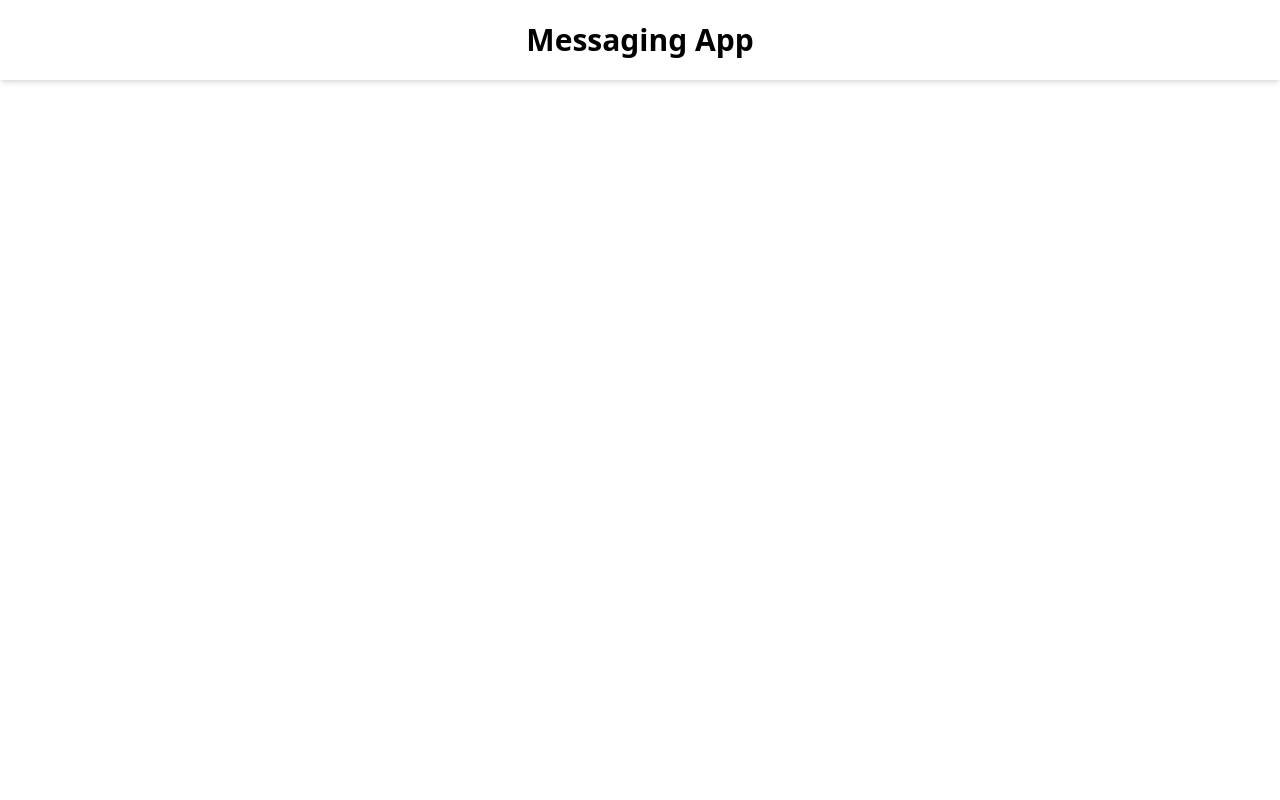
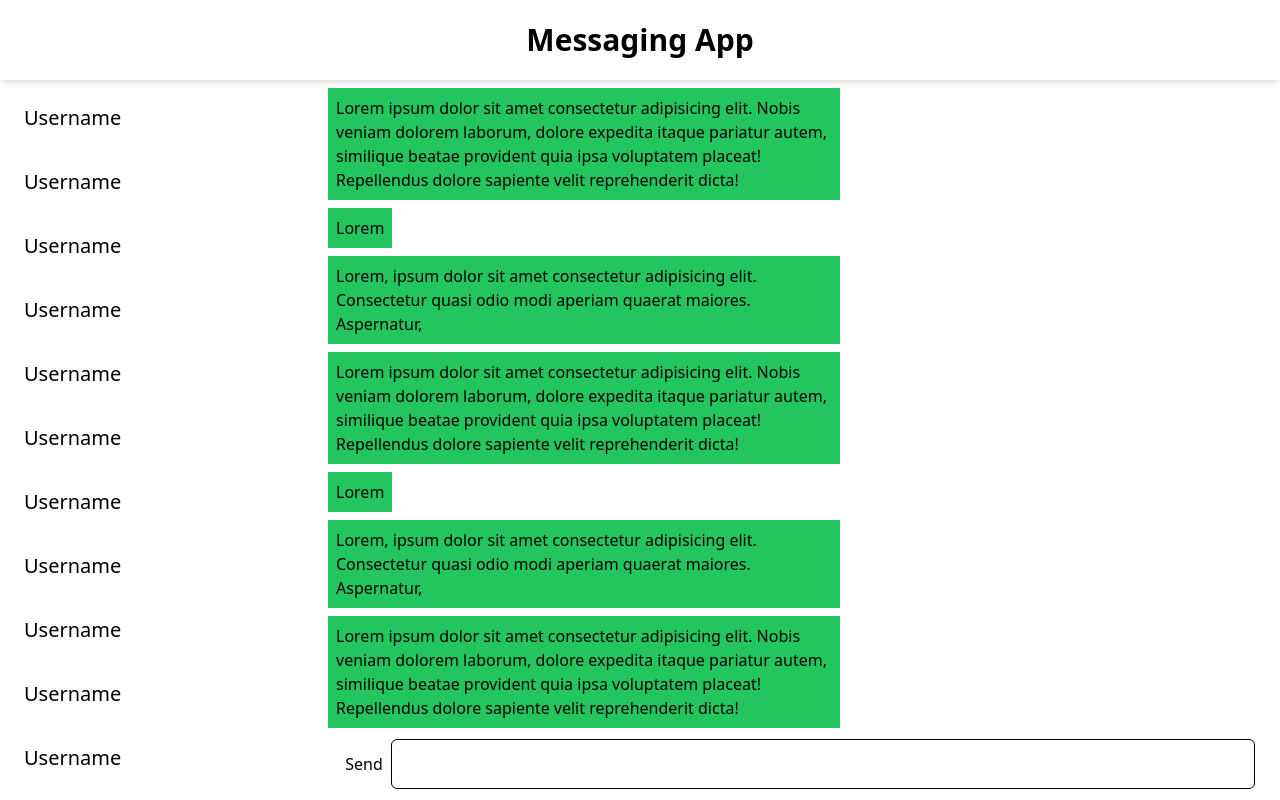
Before and after one commit to rezha4/messaging-app-client, a React (Vite) app: page / in a window 1280 px wide. Built offline with nearby package versions, Linux system fonts and the light colour scheme.

Commit message:
Root is the main page with username lists, fetched from db messages fetched from db, and a form to submit data need to implement READ and CREATE

```diff
--- a/src/Root.jsx
+++ b/src/Root.jsx
@@ -7,6 +7,84 @@ function Root() {
   return (
     <>
       <Navbar />
+      <main className="flex">
+        <aside className="w-[25vw] h-[90vh] overflow-y-auto">
+          <div>
+            <h1 className="text-xl p-3 m-3">Username</h1>
+            <h1 className="text-xl p-3 m-3">Username</h1>
+            <h1 className="text-xl p-3 m-3">Username</h1>
+            <h1 className="text-xl p-3 m-3">Username</h1>
+            <h1 className="text-xl p-3 m-3">Username</h1>
+            <h1 className="text-xl p-3 m-3">Username</h1>
+            <h1 className="text-xl p-3 m-3">Username</h1>
+            <h1 className="text-xl p-3 m-3">Username</h1>
+            <h1 className="text-xl p-3 m-3">Username</h1>
+            <h1 className="text-xl p-3 m-3">Username</h1>
+            <h1 className="text-xl p-3 m-3">Username</h1>
+            <h1 className="text-xl p-3 m-3">Username</h1>
+          </div>
+        </aside>
+        <section className="w-[75vw] h-[90vh] flex flex-col">
+          <div className="h-[90vh] overflow-y-auto">
+            <p className="p-2 m-2 max-w-lg w-fit bg-green-500">
+              Lorem ipsum dolor sit amet consectetur adipisicing elit. Nobis
+              veniam dolorem laborum, dolore expedita itaque pariatur autem,
+              similique beatae provident quia ipsa voluptatem placeat!
+              Repellendus dolore sapiente velit reprehenderit dicta!
+            </p>
+            <p className="p-2 m-2 max-w-lg w-fit bg-green-500">Lorem </p>
+            <p className="p-2 m-2 max-w-lg w-fit bg-green-500">
+              Lorem, ipsum dolor sit amet consectetur adipisicing elit.
+              Consectetur quasi odio modi aperiam quaerat maiores. Aspernatur,{" "}
+            </p>
+            <p className="p-2 m-2 max-w-lg w-fit bg-green-500">
+              Lorem ipsum dolor sit amet consectetur adipisicing elit. Nobis
+              veniam dolorem laborum, dolore expedita itaque pariatur autem,
+              similique beatae provident quia ipsa voluptatem placeat!
+              Repellendus dolore sapiente velit reprehenderit dicta!
+            </p>
+            <p className="p-2 m-2 max-w-lg w-fit bg-green-500">Lorem </p>
+            <p className="p-2 m-2 max-w-lg w-fit bg-green-500">
+              Lorem, ipsum dolor sit amet consectetur adipisicing elit.
+              Consectetur quasi odio modi aperiam quaerat maiores. Aspernatur,{" "}
+            </p>
+            <p className="p-2 m-2 max-w-lg w-fit bg-green-500">
+              Lorem ipsum dolor sit amet consectetur adipisicing elit. Nobis
+              veniam dolorem laborum, dolore expedita itaque pariatur autem,
+              similique beatae provident quia ipsa voluptatem placeat!
+              Repellendus dolore sapiente velit reprehenderit dicta!
+            </p>
+            <p className="p-2 m-2 max-w-lg w-fit bg-green-500">Lorem </p>
+            <p className="p-2 m-2 max-w-lg w-fit bg-green-500">
+              Lorem, ipsum dolor sit amet consectetur adipisicing elit.
+              Consectetur quasi odio modi aperiam quaerat maiores. Aspernatur,{" "}
+            </p>
+            <p className="p-2 m-2 max-w-lg w-fit bg-green-500">
+              Lorem ipsum dolor sit amet consectetur adipisicing elit. Nobis
+              veniam dolorem laborum, dolore expedita itaque pariatur autem,
+              similique beatae provident quia ipsa voluptatem placeat!
+              Repellendus dolore sapiente velit reprehenderit dicta!
+            </p>
+            <p className="p-2 m-2 max-w-lg w-fit bg-green-500">Lorem </p>
+            <p className="p-2 m-2 max-w-lg w-fit bg-green-500">
+              Lorem, ipsum dolor sit amet consectetur adipisicing elit.
+              Consectetur quasi odio modi aperiam quaerat maiores. Aspernatur,{" "}
+            </p>
+          </div>
+          <div className="w-[100%] h-[10vh]">
+            <form className="h-[100%] flex justify-center items-center gap-2">
+              <button className="" type="submit">
+                Send
+              </button>
+              <input
+                type="text"
+                name="message"
+                className="border border-black w-[90%] h-[70%] rounded-md"
+              />
+            </form>
+          </div>
+        </section>
+      </main>
     </>
   );
 }
--- /dev/null
+++ b/src/hooks/useLogin.jsx
@@ -0,0 +1,33 @@
+import { useState } from "react";
+import { useAuthContext } from "./useAuthContext";
+
+export const useLogin = () => {
+  const [error, setError] = useState(null);
+  const [isLoading, setIsLoading] = useState(null);
+  const { dispatch } = useAuthContext();
+
+  const login = async (username, password) => {
+    setIsLoading(true);
+    setError(null);
+
+    const response = await fetch("http://localhost:3000/login", {
+      method: "POST",
+      headers: { "Content-Type": "application/json" },
+      body: JSON.stringify({ username, password }),
+    });
+
+    const json = await response.json();
+
+    if (!response.ok) {
+      setIsLoading(false);
+      setError(json.message);
+    }
+    if (response.ok) {
+      localStorage.setItem("user", JSON.stringify(json));
+      dispatch({ type: "LOGIN", payload: json });
+      setIsLoading(false);
+    }
+  };
+
+  return { login, isLoading, error };
+};
--- a/src/pages/Login.jsx
+++ b/src/pages/Login.jsx
@@ -1,13 +1,15 @@
 import { useState, useEffect } from "react";
 import { Link } from "react-router-dom";
+import { useLogin } from "../hooks/useLogin";
 
 export const Login = () => {
   const [username, setUsername] = useState("");
   const [password, setPassword] = useState("");
+  const { login, error, isLoading } = useLogin();
 
   const handleSubmit = async (e) => {
     e.preventDefault();
-    console.log(username, password);
+    await login(username, password);
   };
 
   return (
@@ -54,6 +56,7 @@ export const Login = () => {
           <button
             className="bg-gray-500 hover:bg-gray-700 active:bg-gray-900 text-white font-bold py-2 px-4 rounded"
             type="submit"
+            disabled={isLoading}
           >
             Log In
           </button>
@@ -61,6 +64,7 @@ export const Login = () => {
         <p className="text-center text-gray-500 text-xs mt-6">
           No account? <Link to={"/signup"}>Sign up here</Link>
         </p>
+        {error && <p>{error}</p>}
       </form>
     </div>
   );
```
